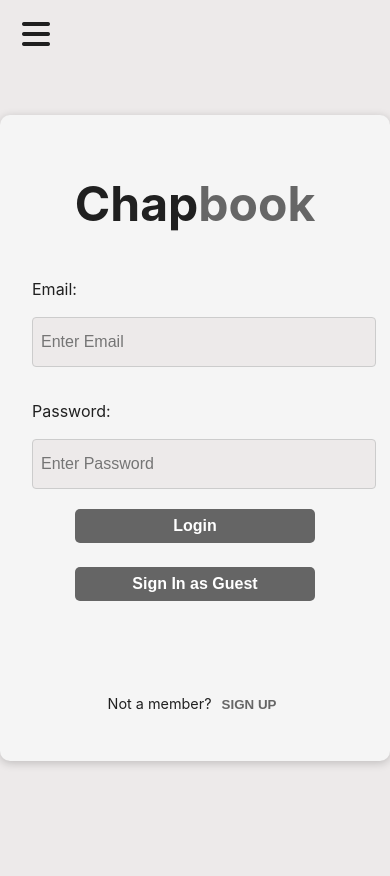
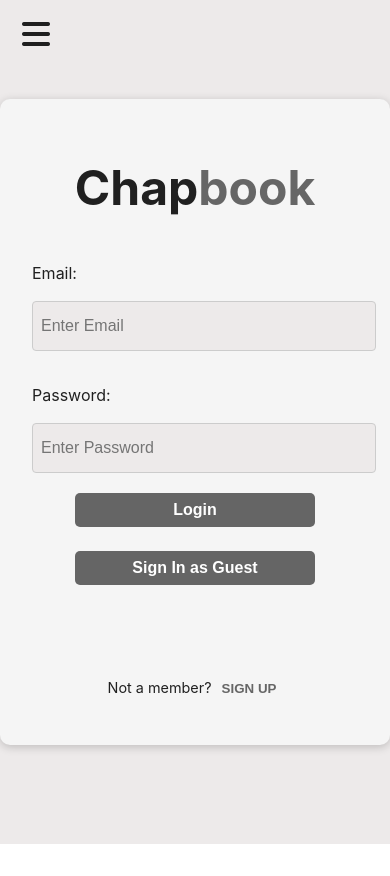
Before and after one commit to 709macdonald/ChapbookReactApp, a React (Vite) app: page / in a window 390 px wide. After the commit the page ends 844 px from the top, so only its background shows below. Built offline with nearby package versions, Linux system fonts and the light colour scheme.

Commit message:
updated mainScreen and fileSearchScreenDiv height

```diff
--- a/src/styles/fileSearchScreen.css
+++ b/src/styles/fileSearchScreen.css
@@ -109,7 +109,6 @@
 @media screen and (max-width: 833px) {
   .fileSearchScreenDiv {
     grid-template-columns: 1fr;
-    height: 100vh;
     overflow-x: hidden;
     padding: 0 3rem;
     gap: 0.5rem;
--- a/src/styles/index.css
+++ b/src/styles/index.css
@@ -137,9 +137,4 @@ body {
   .containerDiv {
     height: -webkit-fill-available;
   }
-
-  .mainScreenDiv {
-    height: -webkit-fill-available;
-    padding: 0;
-  }
 }
```
